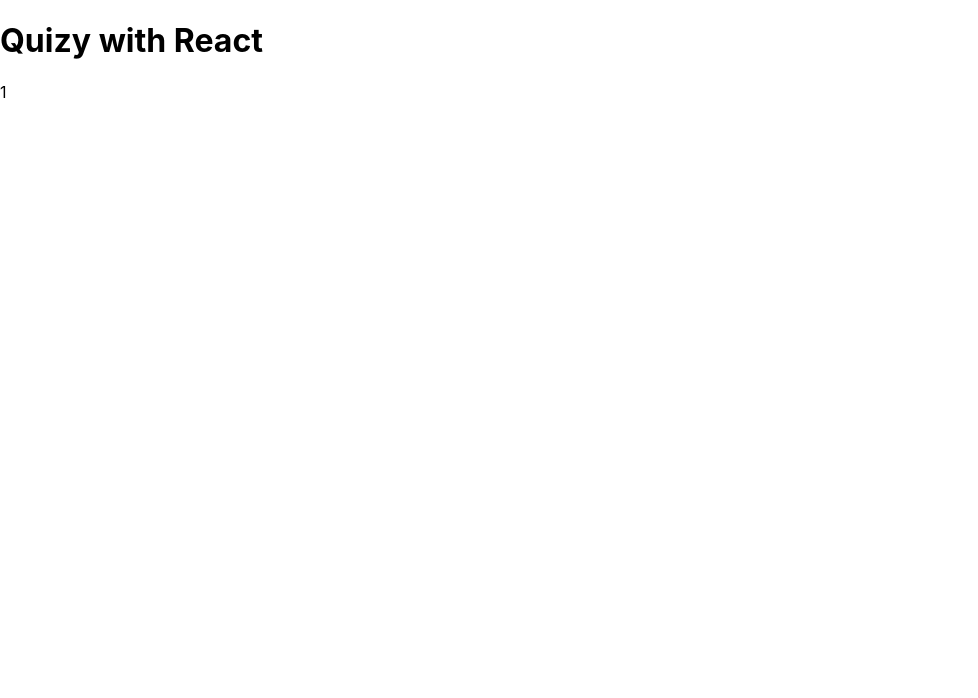
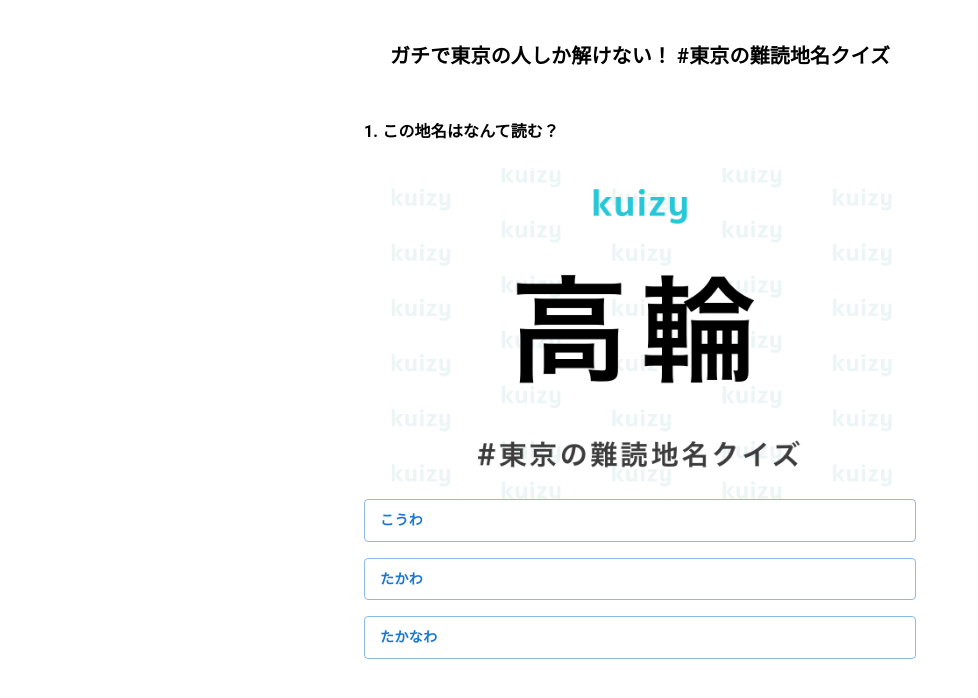
Before and after one commit to MayuNA-mayuna/quizy-with-react, a Next.js app: page / in a window 1280 px wide. Shown: the top 698 px of the page, without its empty margins (0-978 px from the left). Built offline with nearby package versions, Linux system fonts and the light colour scheme.

Commit message:
create example question styles

```diff
--- a/pages/index.js
+++ b/pages/index.js
@@ -1,11 +1,40 @@
 import data from "../src/data"
+import { Box, Button, Container, Typography } from "@mui/material"
+import Image from "next/image"
 
 const Home = () => {
-  const example = data[0].id
+  const id = data[0].id
+  const choices = data[0].choices
   return (
     <>
-      <h1>Quizy with React</h1>
-      <p>{example}</p>
+      <Container maxWidth="sm">
+        <Box sx={{mt: 5}}>
+          <Typography variant="h6" align="center" fontWeight="bold">
+            ガチで東京の人しか解けない！ #東京の難読地名クイズ
+          </Typography>
+        </Box>
+        <Box sx={{mt: 6}}>
+          <Typography fontWeight="bold">
+            { id }. この地名はなんて読む？
+          </Typography>
+          <Box sx={{
+            mt: 3,
+            display: "flex",
+            justifyContent: "center"
+          }}>
+            <Image src="/img/kuizy01.png" width="620" height="372" />
+          </Box>
+          <Box sx={{width: '100%'}}>
+            {choices.map(choice => {
+              return (
+                <Box sx={{width: '100%', mb: 2}}>
+                  <Button variant="outlined" fullWidth="true" sx={{justifyContent: 'start', py: 1, fontWeight: 'bold'}}>{choice}</Button>
+                </Box>
+              )
+            })}
+          </Box>
+        </Box>
+      </Container>
     </>
   )
 }
```
